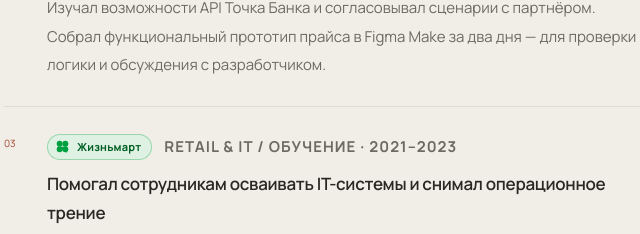
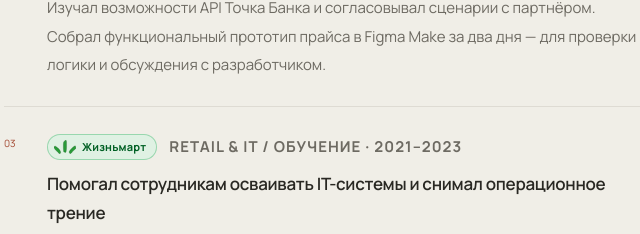
Before and after one commit to iReink/VB_AI_Portfolio, a website built with Vite: page index.html in a window 1280 px wide. Shown: the part 2746-2980 px from the top of the page, 580-1220 px from the left. Built offline with nearby package versions, Linux system fonts and the light colour scheme.

Commit message:
Улучшение дизайна: оригинальный векторный логотип Жизньмарт

```diff
--- a/index.html
+++ b/index.html
@@ -390,20 +390,34 @@
                   <div class="company-brand-row">
                     <span class="zhiznmart-badge" aria-label="Жизньмарт">
                       <svg
-                        class="zhiznmart-clover"
-                        viewBox="0 0 24 24"
+                        class="zhiznmart-icon"
+                        viewBox="0 0 458 282"
                         fill="none"
                         aria-hidden="true"
                       >
-                        <circle cx="8" cy="8" r="4.2" fill="#00A040" />
-                        <circle cx="16" cy="8" r="4.2" fill="#00A040" />
-                        <circle cx="8" cy="16" r="4.2" fill="#00A040" />
-                        <circle cx="16" cy="16" r="4.2" fill="#00A040" />
                         <path
-                          d="M12 13c.4 3 2.2 5.5 5.5 6.5"
-                          stroke="#00A040"
-                          stroke-width="1.8"
-                          stroke-linecap="round"
+                          class="zhiznmart-petal zhiznmart-left"
+                          d="M 19 122 L 31 123 L 43 130 L 57 143 L 65 154 L 67 154 L 77 159 L 89 168 L 105 184 L 113 194 L 128 217 L 133 227 L 138 241 L 138 245 L 139 246 L 139 258 L 137 263 L 137 267 L 134 273 L 130 277 L 124 280 L 112 280 L 109 279 L 85 257 L 33 205 L 17 186 L 6 169 L 2 160 L 0 153 L 0 141 L 4 132 L 10 126 L 15 123 L 18 123 L 19 122 Z"
+                          fill="#289B38"
+                          stroke="#030E05"
+                          stroke-width="3"
+                          stroke-linejoin="round"
+                        />
+                        <path
+                          class="zhiznmart-petal zhiznmart-center"
+                          d="M 239 0 L 249 0 L 256 6 L 258 10 L 258 13 L 260 18 L 260 23 L 261 24 L 261 36 L 262 37 L 262 156 L 261 157 L 261 180 L 260 181 L 259 204 L 258 205 L 258 212 L 257 213 L 257 219 L 256 220 L 254 233 L 248 248 L 243 253 L 241 254 L 232 254 L 224 250 L 221 246 L 217 248 L 208 248 L 206 247 L 202 242 L 199 233 L 198 219 L 197 218 L 197 206 L 196 205 L 196 190 L 195 189 L 195 167 L 194 166 L 194 74 L 195 73 L 195 63 L 196 62 L 197 50 L 198 49 L 200 39 L 204 30 L 209 24 L 215 20 L 221 19 L 227 7 L 232 3 L 239 0 Z"
+                          fill="#289B38"
+                          stroke="#030E05"
+                          stroke-width="3"
+                          stroke-linejoin="round"
+                        />
+                        <path
+                          class="zhiznmart-petal zhiznmart-right"
+                          d="M 438 116 L 441 116 L 447 119 L 451 125 L 451 130 L 452 131 L 451 132 L 451 137 L 449 140 L 449 142 L 453 146 L 457 154 L 457 165 L 453 175 L 440 190 L 409 216 L 387 237 L 373 255 L 357 272 L 350 277 L 343 280 L 335 280 L 331 278 L 326 273 L 325 264 L 320 261 L 315 254 L 315 245 L 316 244 L 317 237 L 325 221 L 333 209 L 345 194 L 386 152 L 405 135 L 418 125 L 431 118 L 438 116 Z"
+                          fill="#289B38"
+                          stroke="#030E05"
+                          stroke-width="3"
+                          stroke-linejoin="round"
                         />
                       </svg>
                       <strong class="zhiznmart-title">Жизньмарт</strong>
--- a/src/style.css
+++ b/src/style.css
@@ -1261,10 +1261,11 @@
   border-color: color-mix(in srgb, #00a040 45%, transparent);
   color: #6ee79b;
 }
-.zhiznmart-clover {
-  width: 17px;
-  height: 17px;
+.zhiznmart-icon {
+  width: 22px;
+  height: 14px;
   flex-shrink: 0;
+  display: block;
 }
 .zhiznmart-title {
   font-family: var(--sans);
```
Also changed, not shown: public/images/zhiznmart-logo.svg (added).
